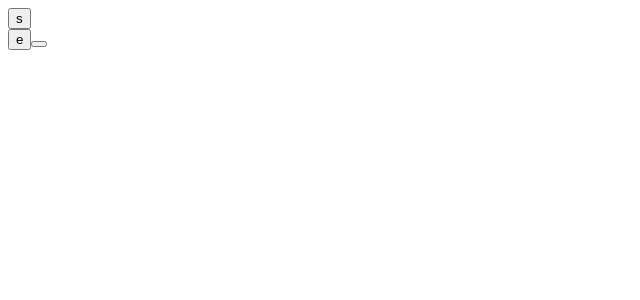
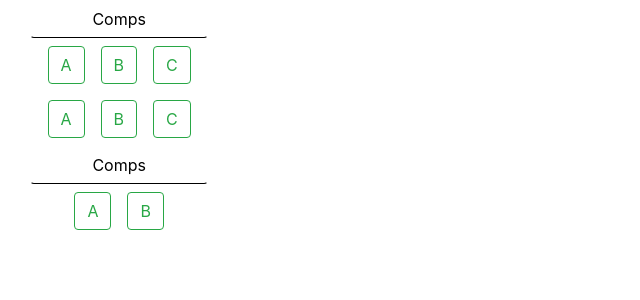
Before and after one commit to Africademy/react-website-builder, a React (Create React App) app: page / in a window 1280 px wide. Shown: the top 300 px of the page, without its empty margins (0-640 px from the left). Built offline with nearby package versions, Linux system fonts and the light colour scheme.

Commit message:
ui-component-panel

```diff
--- a/src/components/App.js
+++ b/src/components/App.js
@@ -0,0 +1,20 @@
+import React from 'react';
+import { Container, Col, Row } from 'react-bootstrap';
+import UIComponentsPanel from './UIComponentsPanel';
+import 'bootstrap/dist/css/bootstrap.css';
+
+class App extends React.Component {
+    render() {
+        var x = (
+        <Container fluid>
+            <Col md="2">
+                <UIComponentsPanel sections={this.props.sections}></UIComponentsPanel>
+            </Col>
+        </Container>
+        )
+        return x;
+
+    }
+}
+
+export default App;
--- a/src/components/UIComponentsPanel/UIComponentSection/ComponentButton.js
+++ b/src/components/UIComponentsPanel/UIComponentSection/ComponentButton.js
@@ -3,7 +3,7 @@ const { Button } = require("react-bootstrap");
 
 class ComponentButton extends React.Component{
     render(){
-        return <Button>{this.props.name}</Button>
+        return <Button className="m-2" variant="outline-success">{this.props.name}</Button>
     }
 }
 
--- /dev/null
+++ b/src/components/UIComponentsPanel/UIComponentSection/SectionCollapseButton.js
@@ -0,0 +1,18 @@
+import React from 'react'
+import { Button } from 'react-bootstrap'
+
+class SectionCollapseButton extends React.Component{
+    render(){
+        return (
+            <Button block
+                    className = 'section-btn'
+                    aria-controls={this.props.name}
+                    aria-expanded={true}
+                    onClick = {this.props.onClick}>
+                    {this.props.name}
+            </Button>
+        )
+    }
+}
+
+export default SectionCollapseButton;
--- /dev/null
+++ b/src/components/UIComponentsPanel/UIComponentSection/UIComponentSection.css
@@ -0,0 +1,21 @@
+.section-btn{
+    cursor:default !important;
+
+    color: #000 !important;
+    background-color: white !important;
+    border-color: white !important;
+    border-bottom-color: black !important;
+    box-shadow: none!important;
+    outline: 0;
+}
+
+.component-btn{
+    cursor:default !important;
+
+    color: #000 !important;
+    background-color: white !important;
+    border-color: white !important;
+    border-bottom-color: black !important;
+    box-shadow: none!important;
+    outline: 0;
+}
--- a/src/components/UIComponentsPanel/UIComponentSection/index.js
+++ b/src/components/UIComponentsPanel/UIComponentSection/index.js
@@ -1,23 +1,39 @@
 import React from 'react'
 import ComponentButton from './ComponentButton'
+import SectionCollapseButton from './SectionCollapseButton'
 import * as  ReactBootstrap from 'react-bootstrap'
+import './UIComponentSection.css'
 
 class UIComponentSection extends React.Component {
+    constructor(props){
+        super(props)
+        this.state = {isExpanded : true}
+        this.handleExpansion = this.handleExpansion.bind(this)
+    }
+
+    handleExpansion(e){
+        this.setState((state) => ({isExpanded : !state.isExpanded }));
+    }
+
     render() {
         const rows = []
-        for (var i = 0; i < this.props.values.length; i += 2) {
+        const len = this.props.values.length;
+        for (var i = 0; i < len/3; i++) {
             const row = []
-            row.push(<ComponentButton name={this.props.values[i]}></ComponentButton>);
-            row.push(<ComponentButton name={this.props.values[i + 1]}></ComponentButton>);
-            rows.push(row);
+            for(var j=i*3,k=0;j<len && k<3;j++,k++)
+                row.push(<ComponentButton name={this.props.values[j]}></ComponentButton>);
+            rows.push(<ReactBootstrap.Row className = "justify-content-center">{row}</ReactBootstrap.Row>);
         }
+
         return (
-            <>
-                <ReactBootstrap.Button aria-controls="example-collapse-text">{this.props.name}</ReactBootstrap.Button>
-                <ReactBootstrap.Collapse in={true}>
-                    <div id="example-collapse-text">{rows}</div>
+            <div className = "section">
+                <SectionCollapseButton name={this.props.name}
+                                        onClick = {this.handleExpansion}
+                />
+                <ReactBootstrap.Collapse in={this.state.isExpanded}>
+                    <ReactBootstrap.Container id={this.props.name}>{rows}</ReactBootstrap.Container>
                 </ReactBootstrap.Collapse>
-            </>
+            </div>
         )
     }
 }
--- a/src/components/UIComponentsPanel/index.js
+++ b/src/components/UIComponentsPanel/index.js
@@ -1,18 +1,21 @@
 import React from 'react'
-import Container from 'react-bootstrap/Container';
 import UIComponentSection from './UIComponentSection'
 
-class UIComponentsPanel extends React.Component{
-    render(){
+class UIComponentsPanel extends React.Component {
+    render() {
         const sections = [];
-        Object.keys(this.props.sections).forEach(([name,values]) => {
-            sections.push(<UIComponentSection name={name} values={values}></UIComponentSection>)
-        });
+        const iter = this.props.sections;
+        for (const key in iter) {
+            if (iter.hasOwnProperty(key)) {
+                console.log(key,iter[key])
+                sections.push(<UIComponentSection name={iter[key].name} values={iter[key].values}></UIComponentSection>)
+            }
+        }
 
         return (
-            <Container className="panel">
+            <>
                 {sections}
-            </Container>
+            </>
         )
     }
 }
--- a/src/index.js
+++ b/src/index.js
@@ -1,9 +1,21 @@
 import React from 'react';
 import ReactDOM from 'react-dom';
-import UIComponentsPanel from './components/UIComponentsPanel';
+import App from './components/App';
+//import UIComponentsPanel from './components/UIComponentsPanel';
 
 const vals = {
     section1 : {
+        name : "Comps",
+        values : [
+            "A",
+            "B",
+            "C",
+            "A",
+            "B",
+            "C"
+        ]
+    },
+    section2 : {
         name : "Comps",
         values : [
             "A",
@@ -12,4 +24,4 @@ const vals = {
     }
 }
 
-ReactDOM.render(<UIComponentsPanel sections={vals} />, document.getElementById("root"));
+ReactDOM.render(<App sections={vals} />, document.getElementById("root"));
```
Also changed, not shown: src/components/MenuBar/index.js (added).
